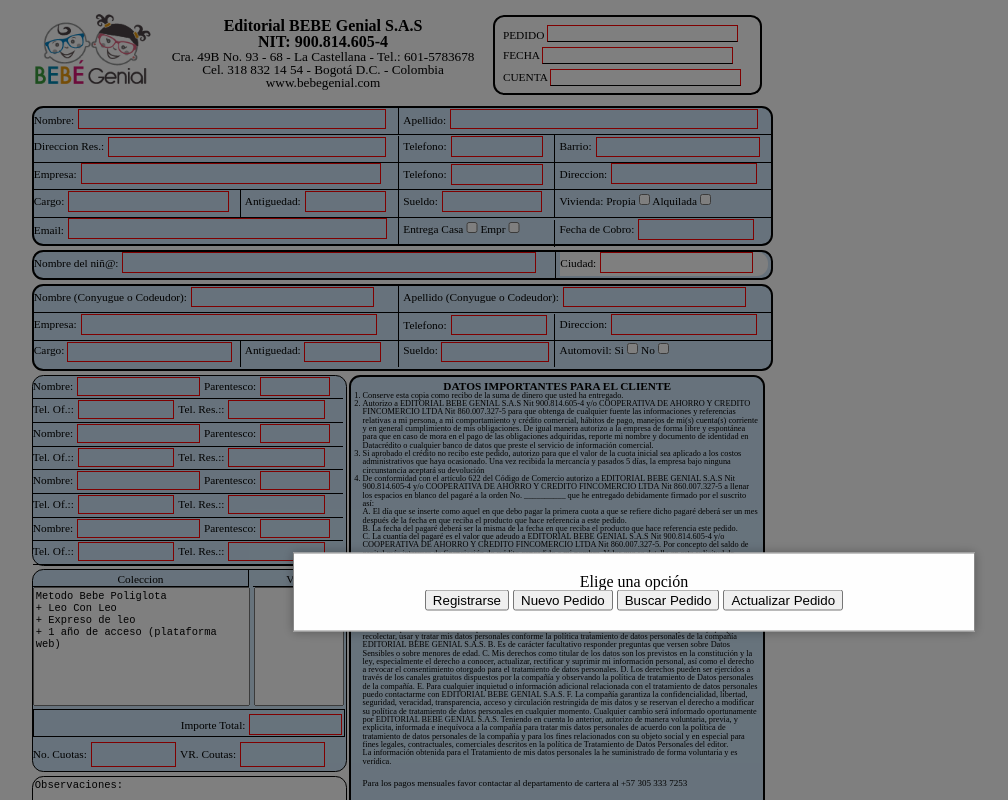
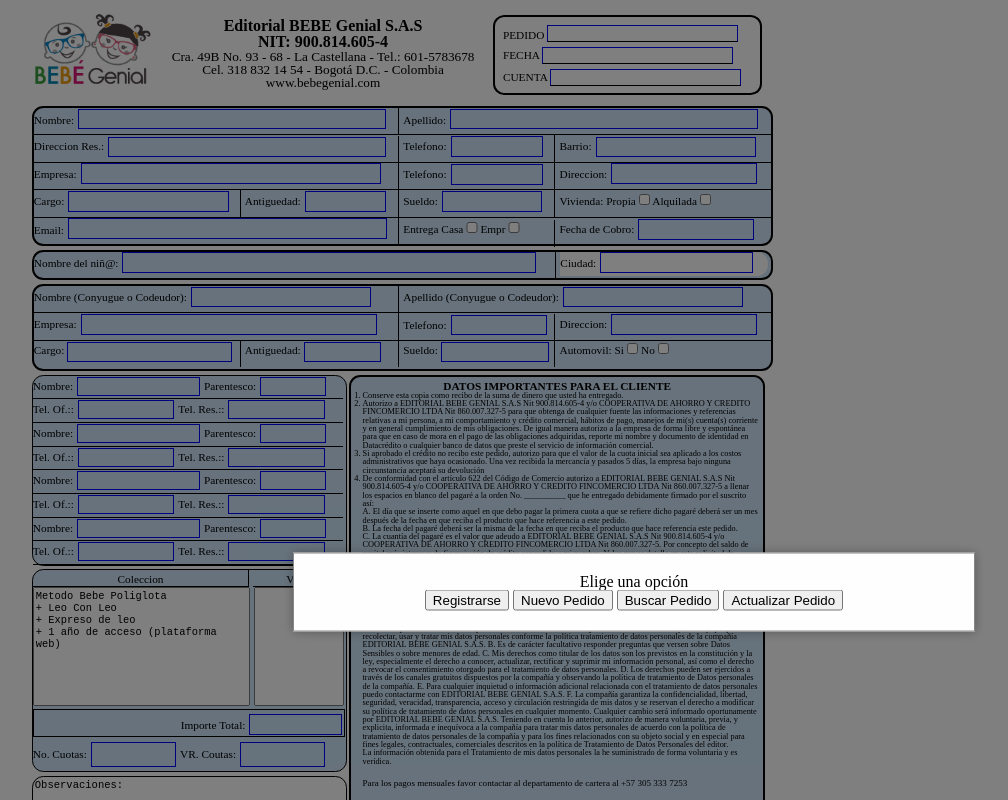
Before and after one commit to hectorj88/Formulario2, a plain HTML site: page index.html in a window 1280 px wide. Shown: the top 800 px of the page, without its empty margins (6-1014 px from the left). Drawn offline with Linux system fonts and the light colour scheme; a script that the page names is missing.

Commit message:
Update style
ajustando la dimension de los inputs para vista en movil

```diff
--- a/src/sheets.js
+++ b/src/sheets.js
@@ -35,7 +35,6 @@
     filaPedido = copia.values.length + 1;
 
     pedidos = [];
-    console.log(range.values) /*borrar despues de pruebas*/
     range.values.forEach((fila) => {
         //guardamos los datos de los pedidos en el sheet en un objeto
         if (isNaN(parseInt(fila[0]))) return;
@@ -213,7 +212,6 @@
     if (Encontrado >= 0) {
         //si encontramos el pedido, llevamos los datos al formulario
         const pedidoEncontrado = pedidos[Encontrado];
-        console.log("Datos del pedido encontrado:", pedidoEncontrado);
 
         $pedido.value = parseInt(pedidoEncontrado.pedido);
         $fecha.value = pedidoEncontrado.fecha;
--- a/src/style.css
+++ b/src/style.css
@@ -40,7 +40,7 @@
     resize: none;
     overflow: hidden;
     font-size: 70%;
-    border: 1px red solid;
+    border: 1px blue solid;
 }
 
 textarea{
@@ -226,8 +226,8 @@
 }
 
 #barrio{
-    min-width: 43mm;
-    max-width: 43mm;
+    min-width: 42mm;
+    max-width: 42mm;
     font-weight: bold;
     font-size: 65%;
     font-size: 2.3mm;
@@ -380,8 +380,8 @@
 }
 
 #nombCo, #apellCo{
-    min-width: 48mm;
-    max-width: 48mm;
+    min-width: 47mm;
+    max-width: 47mm;
     text-align: center;
 }
 
@@ -502,8 +502,8 @@
 }
 
 #ptco1, #ptco2, #ptco3, #ptco4{
-    min-width: 18mm;
-    max-width: 18mm;
+    min-width: 17mm;
+    max-width: 17mm;
     min-height: 4.5mm;
     max-height: 4.5mm;
     font-size: 2.5mm;
```
